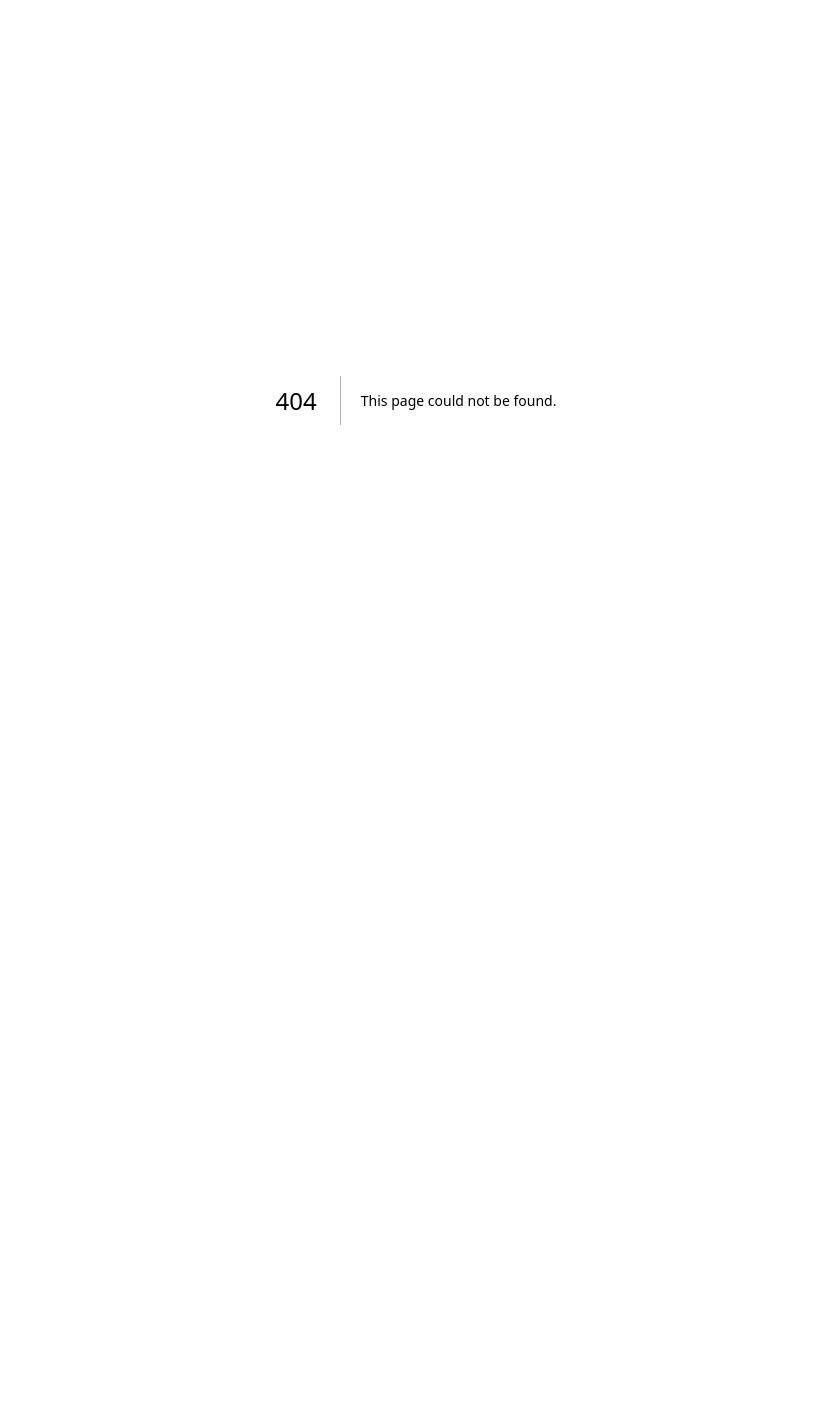
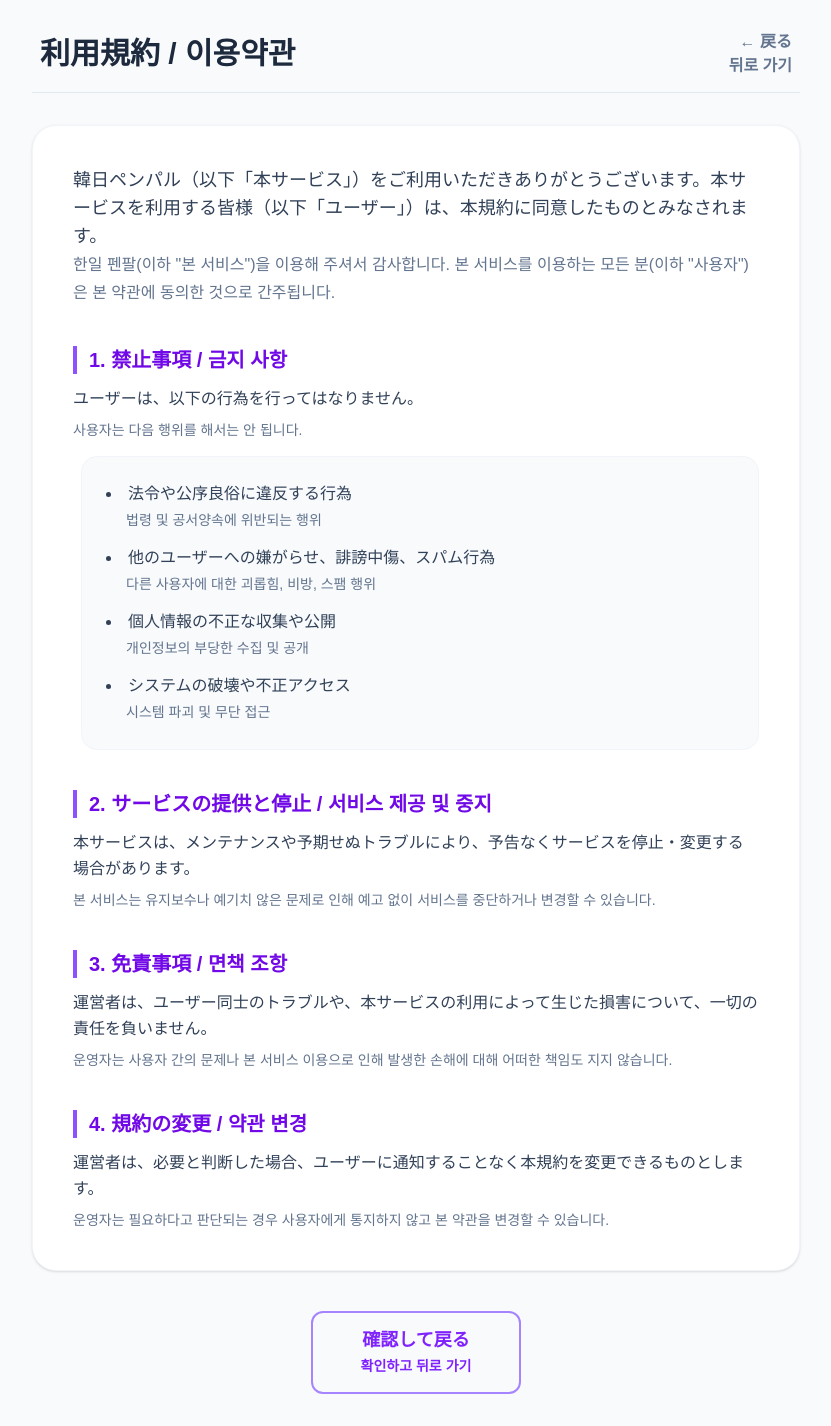
Before and after one commit to pen-pal-mvp/pen-pal-mvp, a Next.js app: page /terms in a window 1280 px wide. Before the commit this address had no page. Shown: the whole page, without its empty margins (224-1055 px from the left). Before the commit the page ends 800 px from the top, so only its background shows below. Built offline with nearby package versions, Linux system fonts and the light colour scheme.

Commit message:
非会員動線：独立した利用規約(Terms)ページを新規作成

```diff
--- /dev/null
+++ b/app/terms/page.tsx
@@ -0,0 +1,81 @@
+import Link from 'next/link'
+
+export default function TermsPage() {
+  return (
+    <div className="min-h-screen bg-slate-50 p-6 md:p-8 font-sans text-slate-800">
+      <div className="max-w-3xl mx-auto space-y-8">
+
+        {/* ヘッダー部分 */}
+        <div className="flex flex-col md:flex-row items-center justify-between gap-6 border-b border-slate-200 pb-4 px-2">
+          <h1 className="text-2xl sm:text-3xl font-semibold text-slate-800 text-center md:text-left shrink-0">
+            利用規約 / 이용약관
+          </h1>
+          <Link className="text-base text-slate-500 hover:text-violet-600 transition-colors font-semibold flex flex-col items-center md:items-end leading-tight gap-1 shrink-0" href="/welcome">
+            <span>← 戻る</span>
+            <span>뒤로 가기</span>
+          </Link>
+        </div>
+
+        {/* 規約本文エリア */}
+        <div className="bg-white p-8 md:p-10 rounded-3xl shadow-sm border border-slate-100 space-y-10 leading-relaxed text-slate-700">
+
+          <section>
+            <p className="text-lg font-medium mb-4">
+              韓日ペンパル（以下「本サービス」）をご利用いただきありがとうございます。本サービスを利用する皆様（以下「ユーザー」）は、本規約に同意したものとみなされます。
+              <br className="my-2"/>
+              <span className="text-base text-slate-500">한일 펜팔(이하 "본 서비스")을 이용해 주셔서 감사합니다. 본 서비스를 이용하는 모든 분(이하 "사용자")은 본 약관에 동의한 것으로 간주됩니다.</span>
+            </p>
+          </section>
+
+          <section>
+            <h2 className="text-xl font-bold text-violet-700 mb-3 border-l-4 border-violet-500 pl-3">
+              1. 禁止事項 / 금지 사항
+            </h2>
+            <p className="mb-2 font-medium">ユーザーは、以下の行為を行ってはなりません。</p>
+            <p className="text-sm text-slate-500 mb-4 font-medium">사용자는 다음 행위를 해서는 안 됩니다.</p>
+            <ul className="list-disc list-inside space-y-3 ml-2 bg-slate-50 p-6 rounded-2xl border border-slate-100 font-medium">
+              <li>法令や公序良俗に違反する行為<br/><span className="text-sm text-slate-500 ml-5">법령 및 공서양속에 위반되는 행위</span></li>
+              <li>他のユーザーへの嫌がらせ、誹謗中傷、スパム行為<br/><span className="text-sm text-slate-500 ml-5">다른 사용자에 대한 괴롭힘, 비방, 스팸 행위</span></li>
+              <li>個人情報の不正な収集や公開<br/><span className="text-sm text-slate-500 ml-5">개인정보의 부당한 수집 및 공개</span></li>
+              <li>システムの破壊や不正アクセス<br/><span className="text-sm text-slate-500 ml-5">시스템 파괴 및 무단 접근</span></li>
+            </ul>
+          </section>
+
+          <section>
+            <h2 className="text-xl font-bold text-violet-700 mb-3 border-l-4 border-violet-500 pl-3">
+              2. サービスの提供と停止 / 서비스 제공 및 중지
+            </h2>
+            <p className="mb-2 font-medium">本サービスは、メンテナンスや予期せぬトラブルにより、予告なくサービスを停止・変更する場合があります。</p>
+            <p className="text-sm text-slate-500 font-medium">본 서비스는 유지보수나 예기치 않은 문제로 인해 예고 없이 서비스를 중단하거나 변경할 수 있습니다.</p>
+          </section>
+
+          <section>
+            <h2 className="text-xl font-bold text-violet-700 mb-3 border-l-4 border-violet-500 pl-3">
+              3. 免責事項 / 면책 조항
+            </h2>
+            <p className="mb-2 font-medium">運営者は、ユーザー同士のトラブルや、本サービスの利用によって生じた損害について、一切の責任を負いません。</p>
+            <p className="text-sm text-slate-500 font-medium">운영자는 사용자 간의 문제나 본 서비스 이용으로 인해 발생한 손해에 대해 어떠한 책임도 지지 않습니다.</p>
+          </section>
+
+          <section>
+            <h2 className="text-xl font-bold text-violet-700 mb-3 border-l-4 border-violet-500 pl-3">
+              4. 規約の変更 / 약관 변경
+            </h2>
+            <p className="mb-2 font-medium">運営者は、必要と判断した場合、ユーザーに通知することなく本規約を変更できるものとします。</p>
+            <p className="text-sm text-slate-500 font-medium">운영자는 필요하다고 판단되는 경우 사용자에게 통지하지 않고 본 약관을 변경할 수 있습니다.</p>
+          </section>
+
+        </div>
+
+        {/* 下部アクション */}
+        <div className="flex justify-center pt-2">
+          <Link href="/welcome" className="px-12 py-4 border-2 border-violet-400 text-violet-600 hover:bg-violet-50 rounded-xl font-bold text-lg transition-colors flex flex-col items-center justify-center gap-1 leading-tight w-full sm:w-auto">
+            <span>確認して戻る</span>
+            <span className="text-sm">확인하고 뒤로 가기</span>
+          </Link>
+        </div>
+
+      </div>
+    </div>
+  )
+}
```
